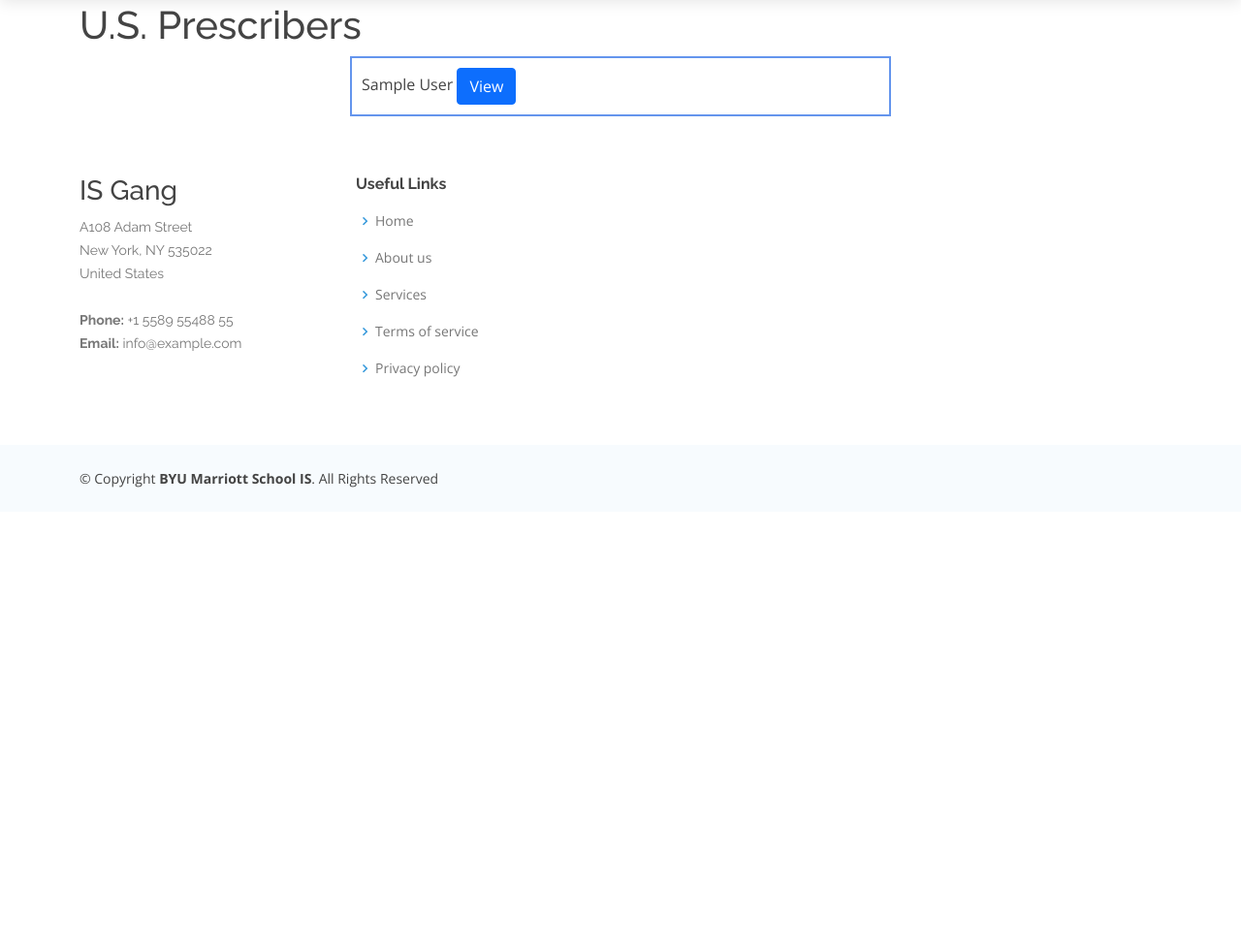
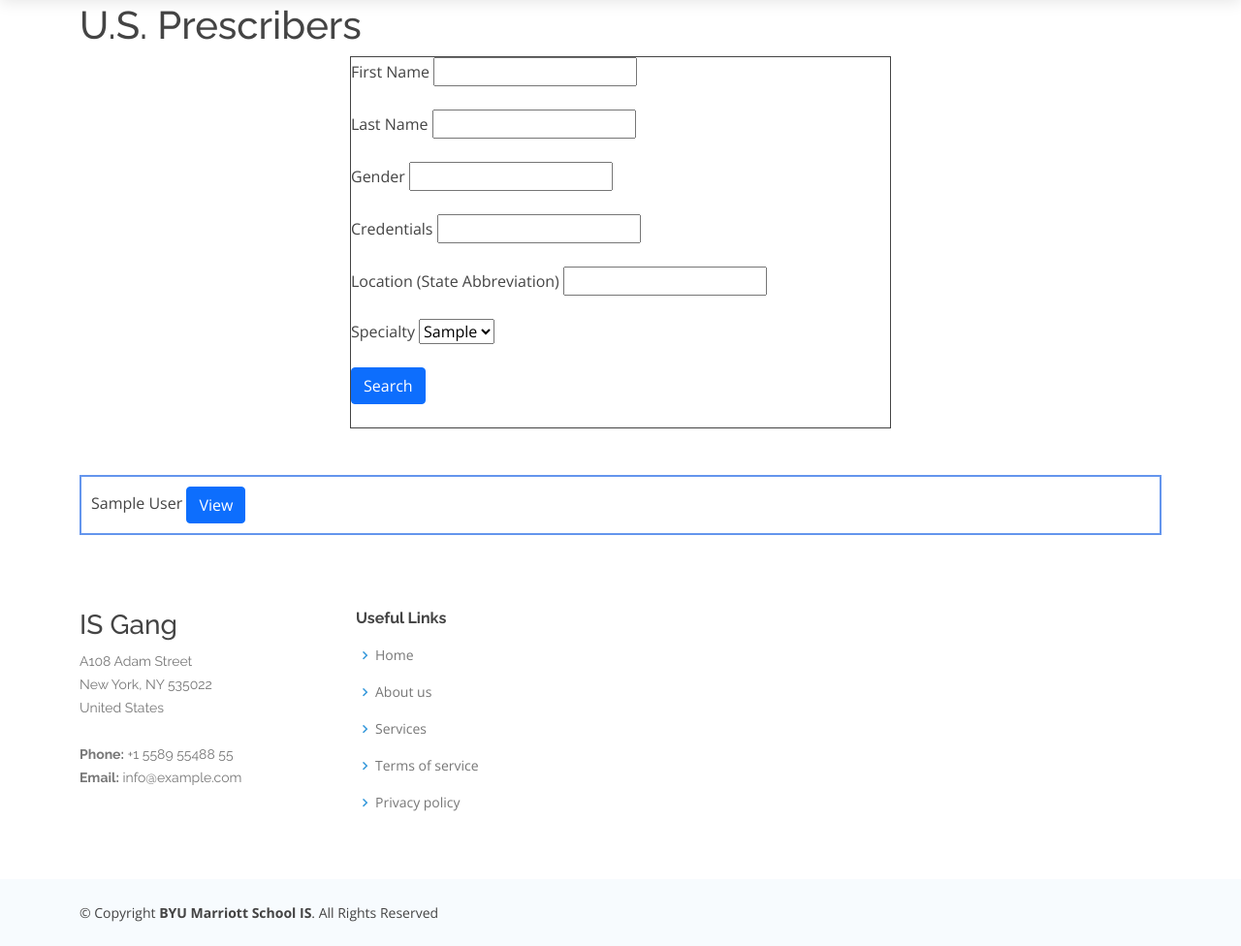
Before and after one commit to RexforNext22/INTEXOpiod, a Django app: template templates/homepages/showPrescribers.html in a window 1280 px wide. Shown: the part 70-1046 px from the top of the page at 97% size. Before the commit the page ends 573 px from the top, so only its background shows below. Run offline with Django 3.2, Linux system fonts and the light colour scheme; the template is opened without the code that fills it: values that come from a table or form of the project are taken from there, others are empty; tables that the repository leaves empty hold one stand-in row (values such as "Sample post"); some libraries are stand-ins or nearby versions.

Commit message:
added by ryan

```diff
--- a/homepages/urls.py
+++ b/homepages/urls.py
@@ -2,14 +2,15 @@
 from django.urls import path
 from .views import indexPageView
 from .views import drugLibraryPageView, prescribersPageView, drugDetailsPageView
-from .views import viewPrescriberPageView
+from .views import viewPrescriberPageView, filterPrescriberPageView
 
 
 # Create the different path for index and about
 urlpatterns = [
     path("", indexPageView, name="index"),
-    path("druglibrary/", drugLibraryPageView, name="druglibrary"),
-    path("prescribers/", prescribersPageView, name="prescribers"),
-    path("showdrugs/<int:drug_id>", drugDetailsPageView, name='showDrugs'),
-    path("viewprescribers/<int:prescriber_id>", viewPrescriberPageView, name="viewPrescriber"),
+    path("druglibrary/", drugLibraryPageView, name="druglibrary"), # route for the drug library
+    path("prescribers/", prescribersPageView, name="prescribers"), # route for the prescriber library
+    path("showdrugs/<int:drug_id>", drugDetailsPageView, name='showDrugs'), # route for the drug details
+    path("viewprescribers/<int:prescriber_id>", viewPrescriberPageView, name="viewPrescriber"), # route to view the prescriber details
+    path("filterprescriber/", filterPrescriberPageView, name="filterprescriber"), # route for the filter prescriber details
 ]
--- a/templates/homepages/prescriberDetails.html
+++ b/templates/homepages/prescriberDetails.html
@@ -13,8 +13,9 @@
         Gender: {{ prescriber.gender }} <br>
         Credentials: {{ prescriber.credentials }}<br>
         Specialty: {{ prescriber.specialty }}<br>
-        State: {{ prescriber.state }}<br><br><!--The names of the column names have to match perfectly-->
-        Drugs Presribed:
+        State: {{ prescriber.state }}<br>
+        Total Prescriptions: {{ prescriber.totalprescriptions }}<br><br><!--The names of the column names have to match perfectly-->
+        Drugs Prescribed:
         {{ listdrugs }}
     </p>
 </div>
--- a/templates/homepages/showPrescribers.html
+++ b/templates/homepages/showPrescribers.html
@@ -1,18 +1,58 @@
+<!--This page displays all the prescribers
+The page inherits form the base.html
+-->
 {% extends 'base.html' %} {% load static %} {% block content %}
 <br /><br /><br />
+
+<!--DIV CONTAINER-->
 <div class="container">
+
+    <!--The Title -->
   <h1>U.S. Prescribers</h1>
 
+  <!--Form to filter information-->
+<form method="get" action="{% url 'filterprescriber' %}" style="border: 1px solid; width: 50%; margin: auto;">{% csrf_token %}
+    <label for="first_name">First Name</label>
+    <input type="text" name="first_name" id="first_name"><br><br>
+
+    <label for="last_name">Last Name</label>
+    <input type="text" name="last_name" id="last_name"><br><br>
+
+    <label for="gender">Gender</label>
+    <input type="text" name="gender" id="gender"><br><br>
+
+    <label for="credentials">Credentials</label>
+    <input type="text" name="credentials" id="credentials"><br><br>
+
+    <label for="location">Location (State Abbreviation)</label>
+    <input type="text" name="location" id="location"><br><br>
+
+    <label for="specialty">Specialty</label>
+    <select name="specialty" id="specialty">
+
+      {% for specialty in specialty %}
+      <option value="{{ specialty.specialty }}">{{ specialty.specialty }}</option>
+      {% endfor %}
+
+    </select><br><br>
+
+
+    <button class="btn btn-primary" type="submit">Search</button><br><br>
+</form><br><br>
+
+    <!--Display all the prescriber information through Django-->
   {% for prescriber in prescriber %}
   <p
     style="
-      margin: auto;
-      width: 50%;
+      margin: fixed;
+      width: 100%;
       border: 2px solid CornflowerBlue;
       padding: 10px;
     "
   >
-    {{ prescriber.fname }} {{ prescriber.lname }}<!--The names of the column names have to match perfectly-->
+    {{ prescriber.fname }} {{ prescriber.lname }} <!--The names of the column names have to match perfectly-->
+
+    <!--The button to view the individual prescribers-->
     <a
       class="btn btn-primary"
       href="{% url 'viewPrescriber' prescriber_id=prescriber.npi %}"
```
Also changed, not shown: homepages/views.py (+43 -2 lines).
